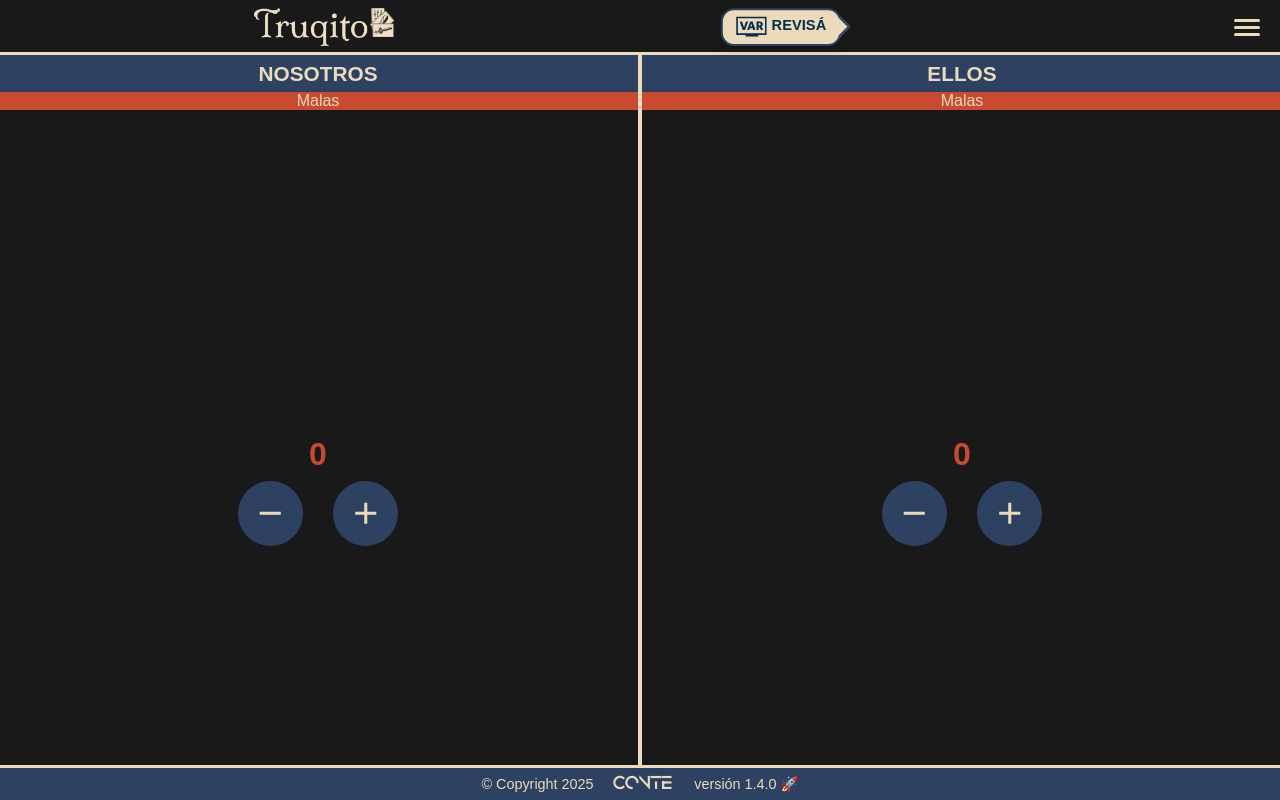
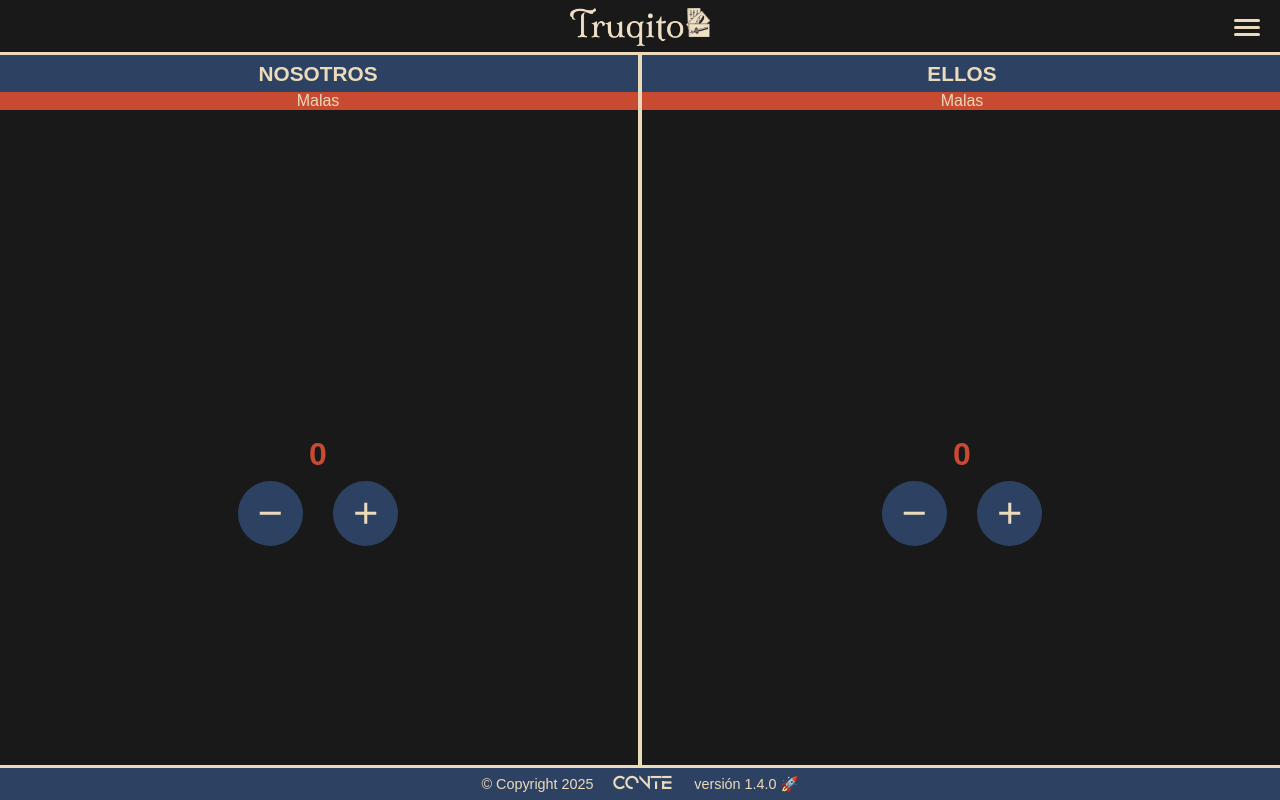
Before and after one commit to lauticonte/anotador-truco, a React (Create React App) app: page / in a window 1280 px wide. Built offline with nearby package versions, Linux system fonts and the light colour scheme; no server answers; grey boxes are pictures that could not be loaded.

Commit message:
🐛 google ad fix

```diff
--- a/public/index.html
+++ b/public/index.html
@@ -52,9 +52,9 @@
     <link rel="preload" as="image" href="/public/images/main_logo.webp" />
     <link href='https://unpkg.com/boxicons@2.1.4/css/boxicons.min.css' rel='stylesheet'>
 
-    <!-- Google AdSense -->
+    <!-- Google AdSense
     <script async src="https://pagead2.googlesyndication.com/pagead/js/adsbygoogle.js?client=ca-pub-3361247486635932"
-     crossorigin="anonymous"></script>
+     crossorigin="anonymous"></script> -->
 
     <!-- Google tag (gtag.js) -->
     <script
--- a/src/components/Header.js
+++ b/src/components/Header.js
@@ -14,11 +14,11 @@ const Header = React.memo(
       // Secuencia de animación
       const slideTimer = setTimeout(() => {
         setLogoSlide(true);
-      }, 2000);
+      }, 6500);
 
       const tooltipTimer = setTimeout(() => {
         setShowTooltip(true);
-      }, 2500);
+      }, 6500);
 
       // Revertir la animación
       const hideTimer = setTimeout(() => {
```
